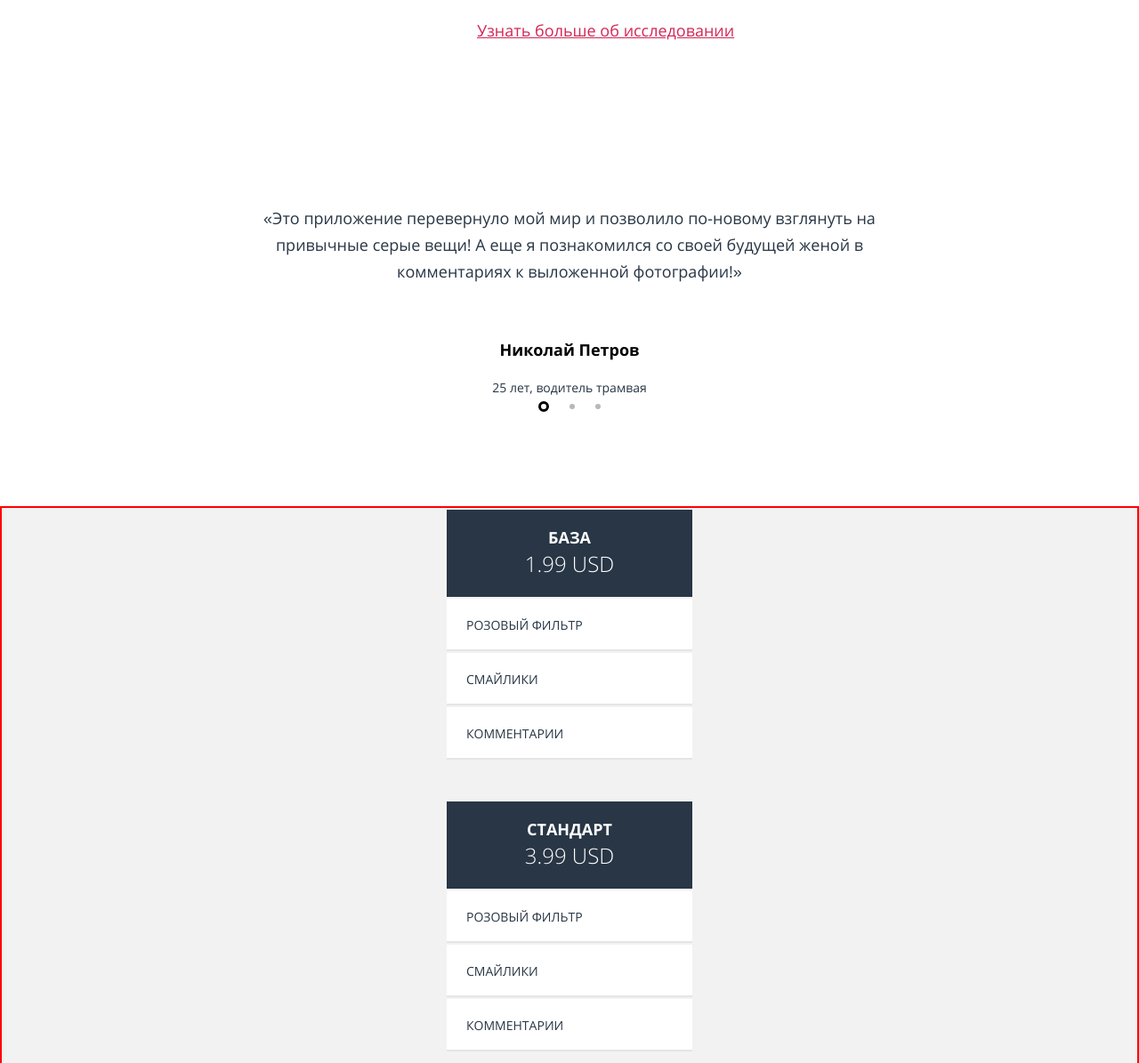
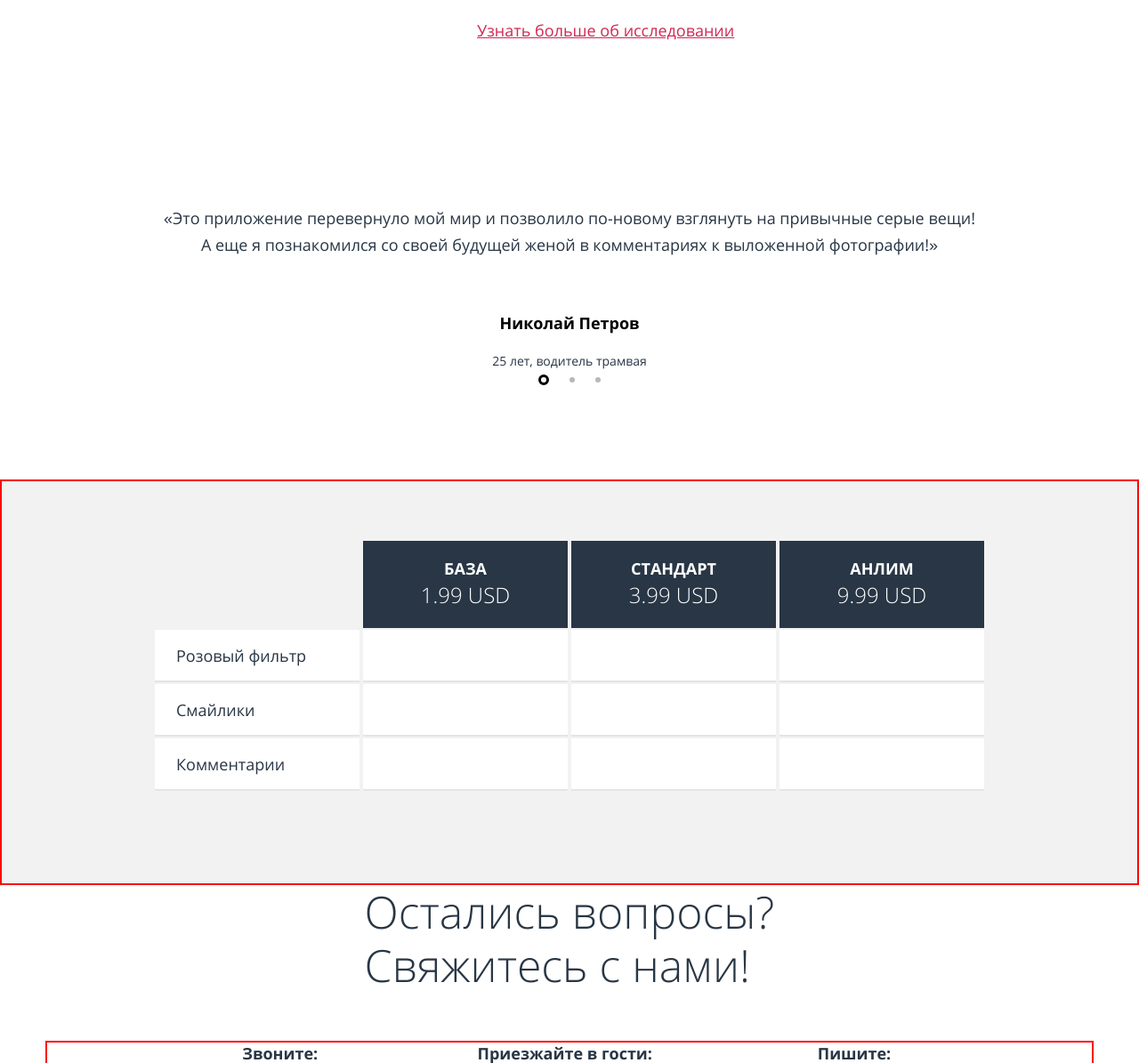
Before and after one commit to elenagradovich/425039-pink, a PHP site: page / in a window 1280 px wide. Shown: the part 2028-3223 px from the top of the page at 89% size. Run offline with PHP 8.4, Linux system fonts and the light colour scheme; lists and menus that the app fills with data are empty; style sheets or scripts are compiled from the project's sources.

Commit message:
Таблица plans сделана адаптивной

```diff
--- a/source/index.html
+++ b/source/index.html
@@ -132,57 +132,93 @@
         <section class="index-content__plans plans">
           <h2 class="visually-hidden">Тарифные планы</h2>
           <ul class="plans__list">
+            <li class="plans__item plans__item--extra  plan">
+              <table class="plan__column">
+                <tr class="plan__row plan__row--pink">
+                  <td class="plan__cell incl">
+                    <span class="plan__comment">Розовый фильтр</span>
+                  </td>
+                </tr>
+                <tr class="plan__row plan__row--smile">
+                  <td class="plan__cell not-incl">
+                    <span class="plan__comment">Смайлики</span>
+                  </td>
+                </tr>
+                <tr class="plan__row plans__row--comment">
+                  <td class="plan__cell not-incl">
+                    <span class="plan__comment">Комментарии</span>
+                  </td>
+                </tr>
+              </table>
+            </li>
             <li class="plans__item plan">
-              <table class="plan__table">
+              <table class="plan__column">
                 <tr class="plan__header">
                   <th class="plan__title">База<br>
                     <span class="plan__price">1.99 USD</span>
                   </th>
                 </tr>
                 <tr class="plan__row plan__row--pink">
-                  <td class="plan__comment incl">Розовый фильтр</td>
+                  <td class="plan__cell incl">
+                    <span class="plan__comment">Розовый фильтр</span>
+                  </td>
                 </tr>
                 <tr class="plan__row plan__row--smile">
-                  <td class="plan__comment not-incl">Смайлики</td>
+                  <td class="plan__cell not-incl">
+                    <span class="plan__comment">Смайлики фильтр</span>
+                  </td>
                 </tr>
                 <tr class="plan__row plans__row--comment">
-                  <td class="plan__comment not-incl">Комментарии</td>
+                  <td class="plan__cell not-incl">
+                    <span class="plan__comment">Комментарии</span>
+                  </td>
                 </tr>
               </table>
             </li>
             <li class="plans__item plan">
-              <table class="plan__table">
+              <table class="plan__column">
                 <tr class="plan__header">
                   <th class="plan__title">Стандарт<br>
                     <span class="plan__price">3.99 USD</span>
                   </th>
                 </tr>
                 <tr class="plan__row plan__row--pink">
-                  <td class="plan__comment incl">Розовый фильтр</td>
+                  <td class="plan__cell incl">
+                    <span class="plan__comment">Розовый фильтр</span>
+                  </td>
                 </tr>
                 <tr class="plan__row plan__row--smile">
-                  <td class="plan__comment incl">Смайлики</td>
+                  <td class="plan__cell incl">
+                    <span class="plan__comment">Смайлики фильтр</span>
+                  </td>
                 </tr>
-                <tr class="plan__row plan__row--comment">
-                  <td class="plan__comment not-incl">Комментарии</td>
+                <tr class="plan__row plans__row--comment">
+                  <td class="plan__cell not-incl">
+                    <span class="plan__comment">Комментарии</span>
+                  </td>
                 </tr>
               </table>
             </li>
             <li class="plans__item plan">
-              <table class="plan__table">
+              <table class="plan__column">
                 <tr class="plan__header">
                   <th class="plan__title">Анлим<br>
                     <span class="plan__price">9.99 USD</span>
                   </th>
                 </tr>
                 <tr class="plan__row plan__row--pink">
-                  <td class="plan__comment incl">Розовый фильтр</td>
+                  <td class="plan__cell incl">
+                    <span class="plan__comment">Розовый фильтр</span>
+                  </td>
                 </tr>
                 <tr class="plan__row plan__row--smile">
-                  <td class="plan__comment incl">Смайлики</td>
+                  <td class="plan__cell incl">
+                    <span class="plan__comment">Смайлики</span>
+                  </td>
                 </tr>
                 <tr class="plan__row plan__row--comment">
-                  <td class="plan__comment incl">Комментарии</td>
+                  <td class="plan__cell incl">
+                    <span class="plan__comment">Комментарии</span></td>
                 </tr>
               </table>
             </li>
--- a/source/sass/blocks/_comments.scss
+++ b/source/sass/blocks/_comments.scss
@@ -43,6 +43,10 @@
 
 
 @media (min-width: $tablet-width) {
+  .comments__wrapper {
+    max-width: $tablet-width;
+  }
+
   .comments__info {
     display: block;
   }
@@ -63,8 +67,7 @@
 
 @media (min-width: $desktop-width) {
   .comments__wrapper {
-    width: 80%;
-    margin: 0 auto;
+    max-width: $desktop-width;
     padding-left: 120px;
     padding-right: 120px;
   }
--- a/source/sass/blocks/_index-content.scss
+++ b/source/sass/blocks/_index-content.scss
@@ -13,6 +13,10 @@
 
 .index-content {
   margin: 0 auto;
+}
+
+.index-content__plans {
+  overflow: hidden;
 }
 
 @media (min-width: $tablet-width) {
--- a/source/sass/blocks/_plans.scss
+++ b/source/sass/blocks/_plans.scss
@@ -1,22 +1,34 @@
 .plans {
-
+  display: flex;
+  flex-direction: column;
+  align-items: center;
+  justify-content: center;
+  padding-bottom: 102px;
+  padding-top: 65px;
   background: darken($color-primary, 5.1);
   border: $temporary;
-  padding-bottom: 70px;
 }
 
 .plans__list {
   @include lt-st-reset;
+  display: flex;
+  flex-direction: row;
+  justify-content: center;
+  align-items: flex-end;
 }
 
-.plan__table {
+.plans__item--extra {
+  display: none;
+}
+
+.plan__column {
   width: 280px;
   margin: 0 auto;
-  margin-bottom: 43px;
 }
 
 .plans__row {
-  display: block;
+  display: flex;
+  flex-direction: column;
   color: $color-secondary;
   font-size: 14px;
   line-height: 30px;
@@ -43,14 +55,77 @@
   font-size: 24px;
 }
 
-.plan__comment {
-  padding: 20px 48px 18px 22px;
+.plan__cell {
+  padding: 0 22px;
+  width: 276px;
+  height: 59px;
   background: $color-primary;
   text-align: left;
+  border-bottom: 2px solid $color-input-border;
+}
+
+.plan__comment {
   text-transform: uppercase;
-  border-bottom: 2px solid $color-input-border;
 }
 
 .plan__toggles {
   margin: 0 auto;
 }
+
+@media (min-width: $tablet-width) {
+  .plans__item--extra {
+    display: flex;
+    margin-top: auto;
+  }
+
+  .plan__toggles {
+    display: none;
+  }
+
+  .plans__item:not(:first-child) .plan__comment {
+    display: none;
+  }
+
+  .plan__column {
+    width: 153px;
+  }
+
+  .plan__cell {
+    padding: 0 15px;
+    height: 45px;
+  }
+
+  .plan__title {
+    padding-top: 10px;
+    padding-bottom: 15px;
+    font-size: 18px;
+  }
+
+  .plan__price {
+    font-size: 24px;
+  }
+
+  .plan__comment {
+    text-transform: none;
+  }
+}
+
+@media (min-width: $desktop-width) {
+   .plan__column {
+    width: 234px;
+  }
+
+  .plan__cell {
+    padding: 0 24px;
+    height: 59px;
+  }
+
+  .plan__title {
+    padding-top: 16px;
+    padding-bottom: 20px;
+  }
+
+  .plan__comment {
+    font-size: 18px;
+  }
+}
```
